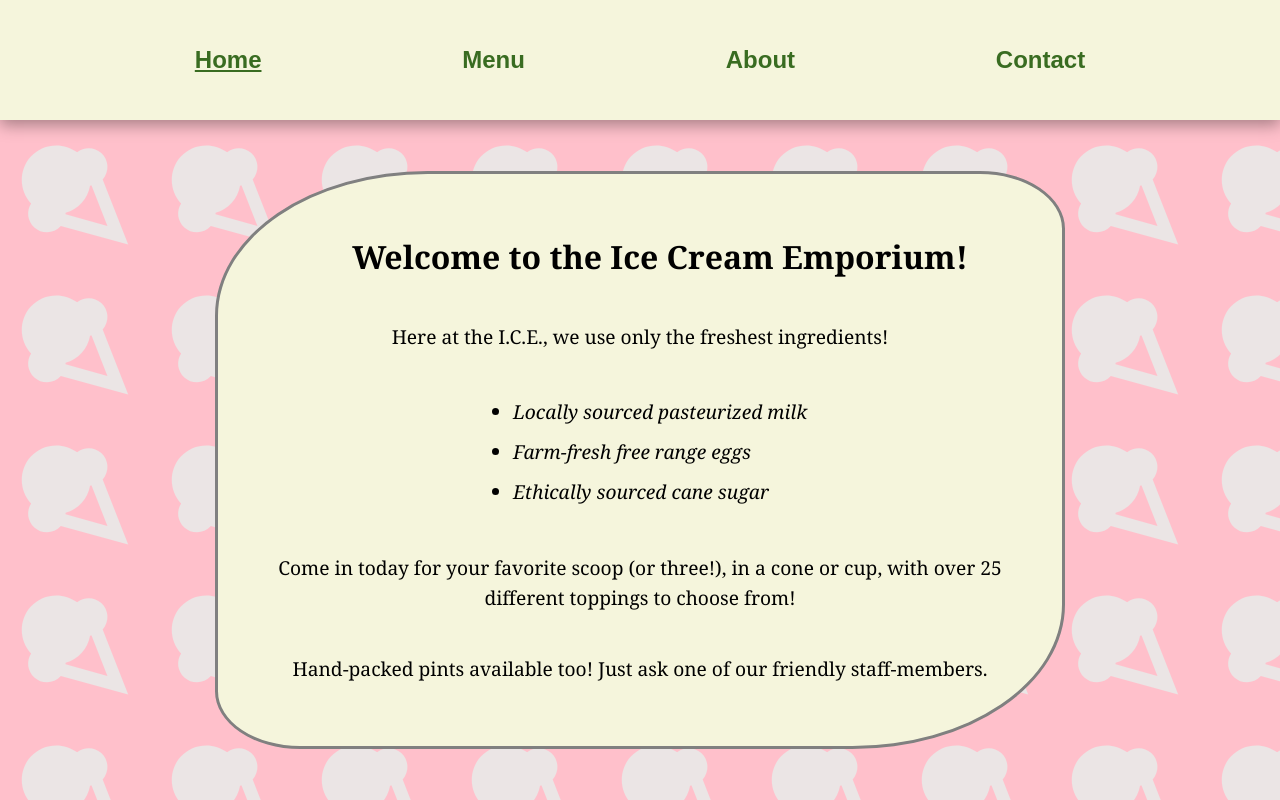
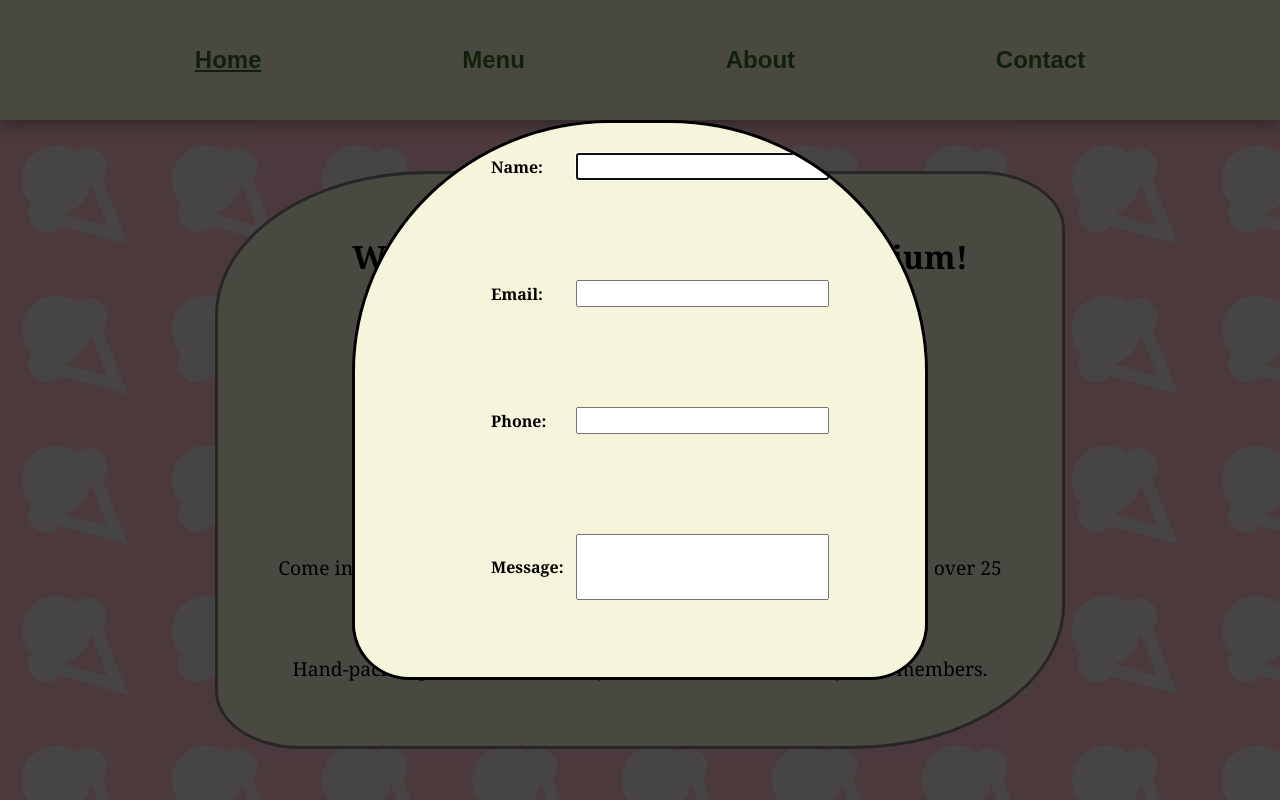
Before and after one commit to ssaigol/restaurant-page, a website built with webpack: page src/template.html in a window 1280 px wide. Both pictures are taken after a click on the button "Contact". Built offline with nearby package versions, Linux system fonts and the light colour scheme.

Commit message:
Contact form dialog complete

```diff
--- /dev/null
+++ b/src/contact.css
@@ -0,0 +1,55 @@
+/* Contact form */
+dialog[open] {
+    height: 70%;
+    width: 45%;
+    background-color: beige;
+    /* visibility: visible; */
+    border-top-left-radius: 45%;
+    border-top-right-radius: 45%;
+    border-bottom-left-radius: 10%;
+    border-bottom-right-radius: 10%;
+    display: flex;
+    flex-direction: column;
+    justify-content: center;
+}
+
+dialog[open] > form {
+    display: flex;
+    flex-direction: column;
+    height: 100%;
+    justify-content: center;
+    gap: 100px;
+    align-items: flex-start;
+    padding-left: 120px;
+    padding-right: 80px;
+    padding-top: 80px;
+}
+
+dialog[open] label {
+    font-weight: 700;
+    display: flex;
+    align-items: center;
+    width: 100%;
+}
+
+dialog[open] input, dialog[open] textarea {
+    margin-left: auto;
+    width: 75%;
+    font-size: 1.1rem;
+}
+
+dialog[open] textarea {
+    resize: none;
+    font-size: 0.7rem;
+}
+
+dialog[open]::backdrop {
+    background-color: rgba(0, 0, 0, 0.7);
+  }
+
+#submit {
+    align-self: center;
+    font-weight: 700;
+    font-size: 1.1rem;
+    margin-right: 20px;
+}
--- /dev/null
+++ b/src/contact.js
@@ -0,0 +1,46 @@
+import "./contact.css";
+
+export const renderContactForm = function () {
+    const dialog = document.createElement("dialog");
+    dialog.id = "contact";
+    const form = document.createElement("form");
+    form.setAttribute("method", "dialog");
+    //Name input
+    const nameLabel = document.createElement("label");
+    nameLabel.textContent = "Name: ";
+    const nameInput = document.createElement("input");
+    nameInput.setAttribute("type", "text");
+    nameInput.id = "name";
+    nameLabel.append(nameInput);
+    //Email input
+    const emailLabel = document.createElement("label");
+    emailLabel.textContent = "Email: ";
+    const emailInput = document.createElement("input");
+    emailInput.setAttribute("type", "email");
+    emailInput.id = "email";
+    emailLabel.append(emailInput);
+    //Phone input
+    const phoneLabel = document.createElement("label");
+    phoneLabel.textContent = "Phone: ";
+    const phoneInput = document.createElement("input");
+    phoneInput.setAttribute("type", "tel");
+    phoneInput.id = "phone";
+    phoneLabel.append(phoneInput);
+    //Message input
+    const messageLabel = document.createElement("label");
+    messageLabel.textContent = "Message: ";
+    const messageInput = document.createElement("textarea");
+    messageInput.setAttribute("rows", "5");
+    messageInput.id = "message";
+    messageLabel.append(messageInput);
+    //Submit button input
+    const submit = document.createElement("button");
+    submit.textContent = "Submit";
+    submit.setAttribute("type", "submit");
+    //Append elements to form
+    form.append(nameLabel, emailLabel, phoneLabel, messageLabel, submit)
+    //Append form to dialog
+    dialog.append(form);
+
+    submit.addEventListener("click", () => dialog.close());
+}
--- a/src/index.js
+++ b/src/index.js
@@ -1,12 +1,17 @@
 import "./styles.css";
+import "./contact.css";
 import {renderHomepage} from "./homepage";
 import {renderMenuPage} from "./menupage";
 import {renderAboutPage} from "./aboutpage";
+// import {renderContactForm} from "./contact";
 
 const card = document.getElementById("content-card");
 const homeButton = document.getElementById("nav-home");
 const menuButton = document.getElementById("nav-menu");
 const aboutButton = document.getElementById("nav-about");
+const contactButton = document.getElementById("nav-contact");
+const dialog = document.getElementById("contact");
+const submit = document.getElementById("submit");
 
 window.addEventListener("load", () => {
     renderHomepage();
@@ -37,6 +42,12 @@ aboutButton.addEventListener("click", (e) => {
     renderAboutPage();
 });
 
+contactButton.addEventListener("click", () => {
+    dialog.showModal();
+});
+
+submit.addEventListener("click", () => dialog.close());
+
 const clearCard = () => {
     while (card.firstChild) {
         card.removeChild(card.firstChild);
--- a/src/styles.css
+++ b/src/styles.css
@@ -57,8 +57,6 @@ nav > button:hover {
     padding: 40px;
     align-items: center;
     border: 3px solid grey;
-
-    border-radius: 25% 10%;
 }
 
 .underline {
--- a/src/template.html
+++ b/src/template.html
@@ -21,6 +21,16 @@
 
         </div>
 
+        <dialog id="contact">
+            <form method="dialog">
+                <label>Name: <input type="text" id="name"></label>
+                <label>Email: <input type="email" id="email"></label>
+                <label>Phone: <input type="tel" id="phone"></label>
+                <label>Message: <textarea id="message" rows="5"></textarea></label>
+                <button id="submit">Submit</button>
+            </form>
+        </dialog>
+
 
 </body>
 </html>
```
